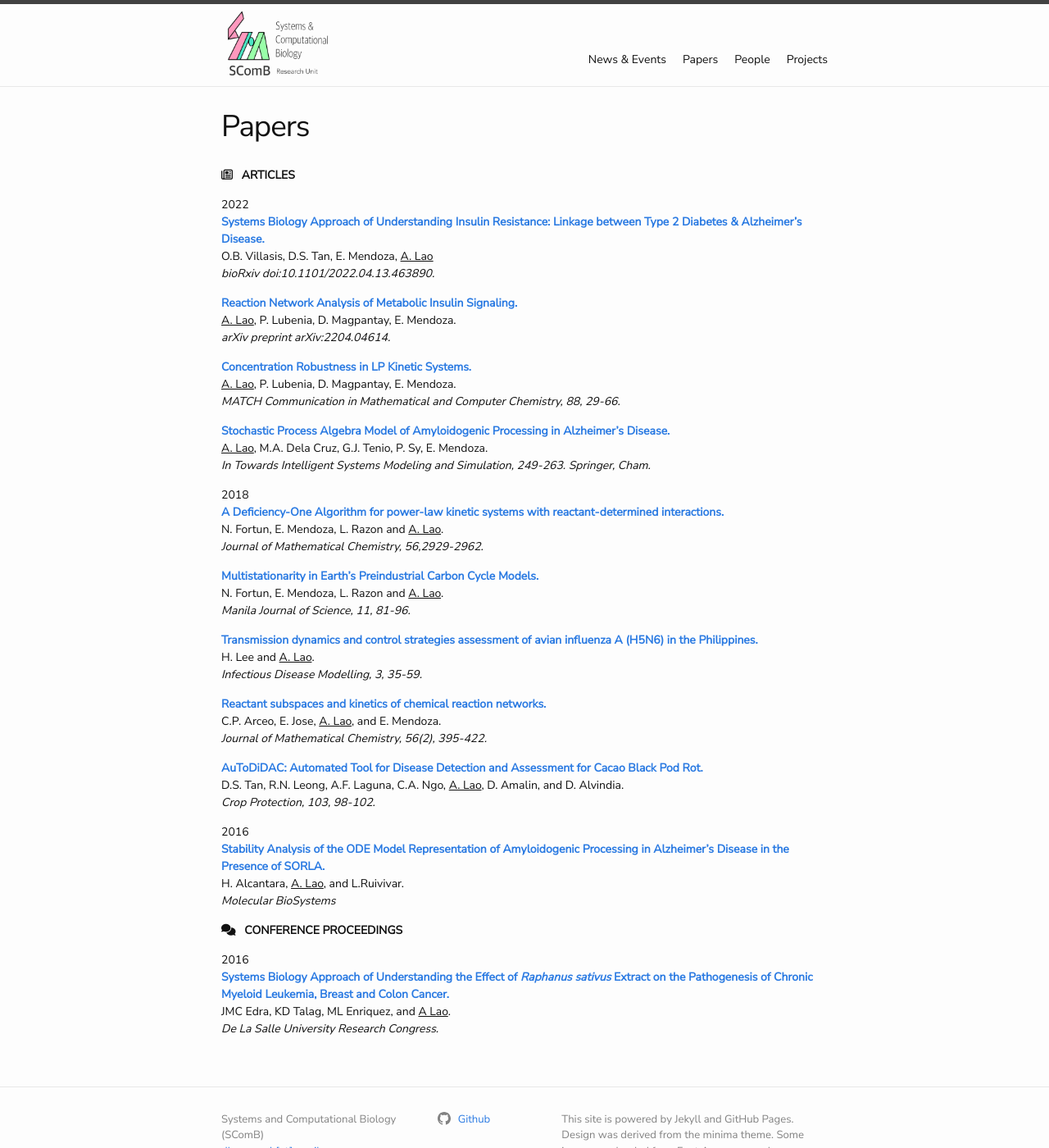
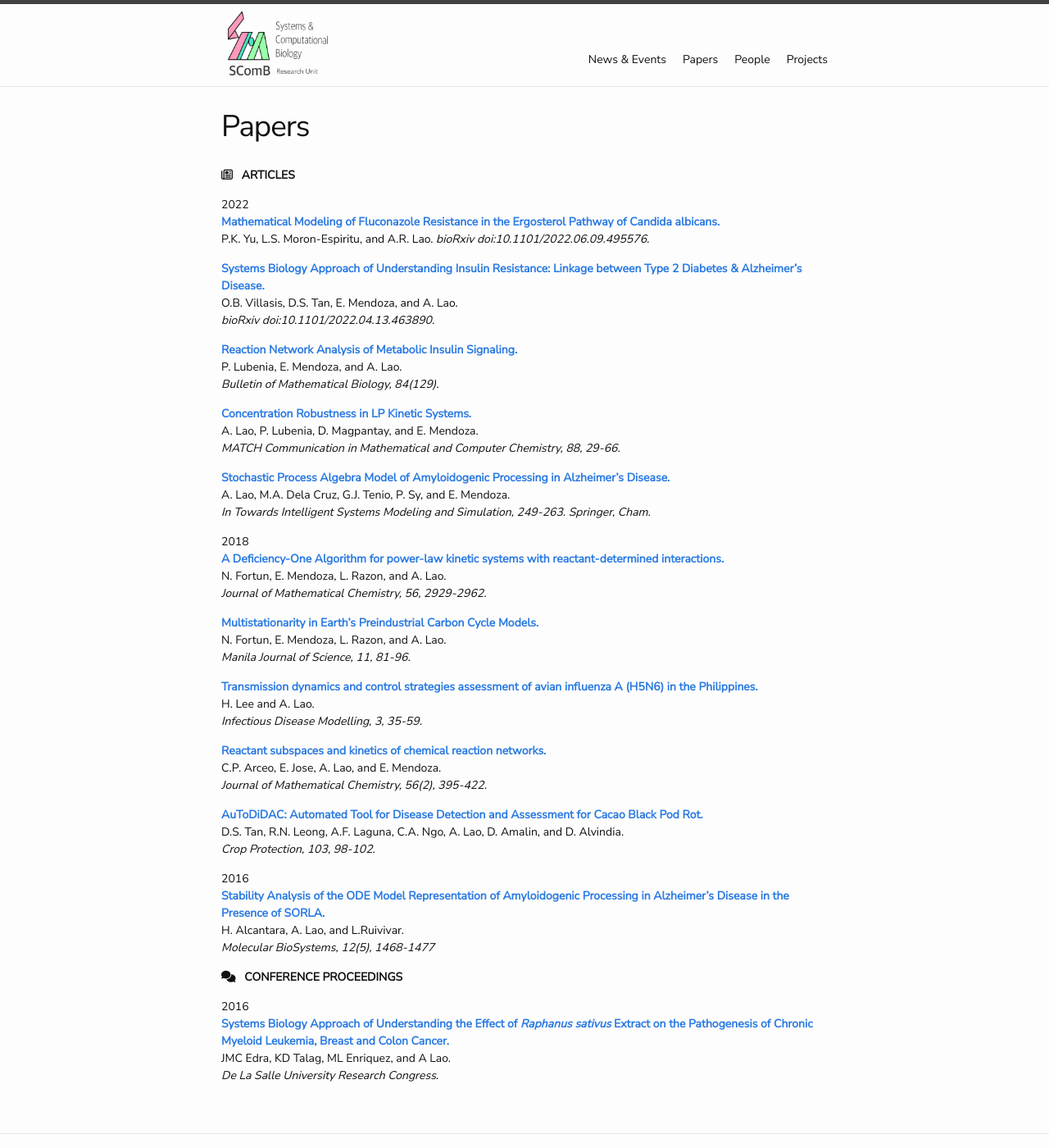
Before and after one commit to dlsu-scomb/dlsu-scomb.github.io, a Jekyll site: the page built from papers.md, in a window 1280 px wide and 1400 px high. Shown: the whole window at 82% size. Built offline with Jekyll 4.4.1, drawn with Linux system fonts in a browser that asks for light colours; nearby versions of some CDN libraries; a style sheet for code colours, icons or effects is not loaded.

Commit message:
Update papers.md

```diff
--- a/papers.md
+++ b/papers.md
@@ -6,51 +6,55 @@
 <i class="fa-regular fa-newspaper"></i> &nbsp; **ARTICLES**
 
 2022 <br>
+[**Mathematical Modeling of Fluconazole Resistance in the Ergosterol Pathway of Candida albicans.**](https://www.biorxiv.org/content/biorxiv/early/2022/06/12/2022.06.09.495576.full.pdf) <br>
+P.K. Yu, L.S. Moron-Espiritu, and A.R. Lao.
+*bioRxiv doi:10.1101/2022.06.09.495576.*
+
 [**Systems Biology Approach of Understanding Insulin Resistance: Linkage between Type 2 Diabetes & Alzheimer’s Disease.**](https://www.biorxiv.org/content/biorxiv/early/2022/04/15/2022.04.13.463890.full.pdf) <br>
-O.B. Villasis, D.S. Tan, E. Mendoza, <u>A. Lao</u> <br>
+O.B. Villasis, D.S. Tan, E. Mendoza, and A. Lao. <br>
 *bioRxiv doi:10.1101/2022.04.13.463890.*
 
-[**Reaction Network Analysis of Metabolic Insulin Signaling.**](https://arxiv.org/pdf/2204.04614.pdf) <br>
-<u>A. Lao</u>, P. Lubenia, D. Magpantay, E. Mendoza. <br>
-*arXiv preprint arXiv:2204.04614.*
+[**Reaction Network Analysis of Metabolic Insulin Signaling.**](https://link.springer.com/article/10.1007/s11538-022-01087-3) <br>
+P. Lubenia, E. Mendoza, and A. Lao. <br>
+*Bulletin of Mathematical Biology, 84(129).*
 
 [**Concentration Robustness in LP Kinetic Systems.**](https://arxiv.org/pdf/2110.13845.pdf) <br>
-<u>A. Lao</u>, P. Lubenia, D. Magpantay, E. Mendoza. <br>
+A. Lao, P. Lubenia, D. Magpantay, and E. Mendoza. <br>
 *MATCH Communication in Mathematical and Computer Chemistry, 88, 29-66.*
 
 [**Stochastic Process Algebra Model of Amyloidogenic Processing in Alzheimer’s Disease.**](https://link.springer.com/chapter/10.1007/978-3-030-79606-8_18) <br>
-<u>A. Lao</u>, M.A. Dela Cruz, G.J. Tenio, P. Sy, E. Mendoza. <br>
+A. Lao, M.A. Dela Cruz, G.J. Tenio, P. Sy, and E. Mendoza. <br>
 *In Towards Intelligent Systems Modeling and Simulation, 249-263. Springer, Cham.*
 
 2018 <br>
 [**A Deficiency-One Algorithm for power-law kinetic systems with reactant-determined interactions.**](https://link.springer.com/article/10.1007/s10910-018-0925-2) <br>
-N. Fortun, E. Mendoza, L. Razon and <u>A. Lao</u>. <br>
-*Journal of Mathematical Chemistry, 56,2929-2962.*
+N. Fortun, E. Mendoza, L. Razon, and A. Lao. <br>
+*Journal of Mathematical Chemistry, 56, 2929-2962.*
 
 [**Multistationarity in Earth’s Preindustrial Carbon Cycle Models.**](https://www.dlsu.edu.ph/research/publishing-house/journals/manila-journal-of-science/mjs11-9/) <br>
-N. Fortun, E. Mendoza, L. Razon and <u>A. Lao</u>. <br>
+N. Fortun, E. Mendoza, L. Razon, and A. Lao. <br>
 *Manila Journal of Science, 11, 81-96.*
 
 [**Transmission dynamics and control strategies assessment of avian influenza A (H5N6) in the Philippines.**](https://www.sciencedirect.com/science/article/pii/S2468042717300593) <br>
-H. Lee and <u>A. Lao</u>. <br>
+H. Lee and A. Lao. <br>
 *Infectious Disease Modelling, 3, 35-59.*
 
 [**Reactant subspaces and kinetics of chemical reaction networks.**](https://link.springer.com/article/10.1007/s10910-017-0809-x) <br>
-C.P. Arceo, E. Jose, <u>A. Lao</u>, and E. Mendoza. <br>
+C.P. Arceo, E. Jose, A. Lao, and E. Mendoza. <br>
 *Journal of Mathematical Chemistry, 56(2), 395-422.*
 
 [**AuToDiDAC: Automated Tool for Disease Detection and Assessment for Cacao Black Pod Rot.**](https://www.sciencedirect.com/science/article/pii/S0261219417302867) <br>
-D.S. Tan, R.N. Leong, A.F. Laguna, C.A. Ngo, <u>A. Lao</u>, D. Amalin, and D. Alvindia. <br>
+D.S. Tan, R.N. Leong, A.F. Laguna, C.A. Ngo, A. Lao, D. Amalin, and D. Alvindia. <br>
 *Crop Protection, 103, 98-102.*
 
 2016 <br>
 [**Stability Analysis of the ODE Model Representation of Amyloidogenic Processing in Alzheimer's Disease in the Presence of SORLA.**](https://pubs.rsc.org/en/content/articlelanding/2016/MB/c5mb00741k) <br>
-H. Alcantara, <u>A. Lao</u>, and L.Ruivivar. <br>
-*Molecular BioSystems*
+H. Alcantara, A. Lao, and L.Ruivivar. <br>
+*Molecular BioSystems, 12(5), 1468-1477*
 
 <i class="fa-solid fa-comments"></i> &nbsp; **CONFERENCE PROCEEDINGS**
 
 2016 <br>
 [**Systems Biology Approach of Understanding the Effect of _Raphanus sativus_ Extract on the Pathogenesis of Chronic Myeloid Leukemia, Breast and Colon Cancer.**](https://www.dlsu.edu.ph/wp-content/uploads/pdf/conferences/research-congress-proceedings/2016/FNH/FNH-I-03.pdf) <br>
-JMC Edra, KD Talag, ML Enriquez, and <u>A Lao</u>. <br>
+JMC Edra, KD Talag, ML Enriquez, and A Lao. <br>
 *De La Salle University Research Congress.*
```
